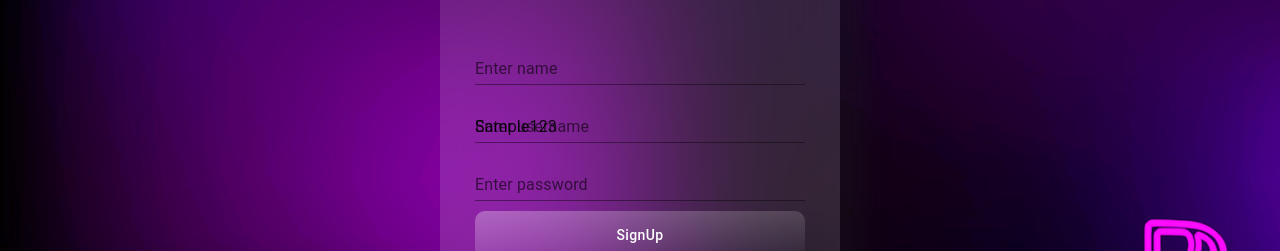
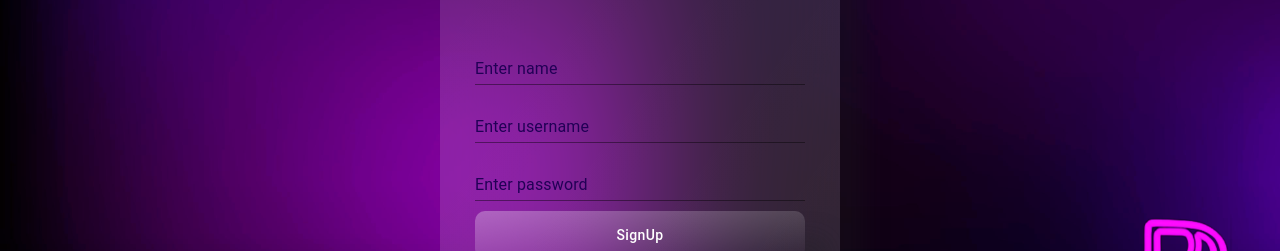
Before and after one commit to rkmdCodes/Blog-Journal-App, a React (Create React App) app in the folder client/: page /login in a window 1280 px wide. Both pictures are taken after typing "Sample", "Sample123" into the empty fields and a click on the button "Create Account". Shown: the part 247-498 px from the top of the page. Built offline with nearby package versions, Linux system fonts and the light colour scheme.

Commit message:
Updated bugs related to styling

```diff
--- a/client/src/Components/Account/Login.jsx
+++ b/client/src/Components/Account/Login.jsx
@@ -282,19 +282,41 @@ const Login = ({ isUserAuthenticated }) => {
               variant="standard"
               onChange={(e) => onInputChange(e)}
               name="name"
+              value={signup.name}
               label="Enter name"
+              color="secondary"
+              InputProps={{
+                style: {
+                  color: "white",
+                 }}}
+              InputLabelProps={{ style: { color: "#220056" } }}
             />
             <TextField
               variant="standard"
+              value={signup.username}
               onChange={(e) => onInputChange(e)}
               name="username"
+              color="secondary"
               label="Enter username"
+              InputProps={{
+                style: {
+                  color: "white",
+                 }}}
+              InputLabelProps={{ style: { color: "#220056" } }}
             />
             <TextField
               variant="standard"
+              value={signup.password}
               onChange={(e) => onInputChange(e)}
               name="password"
+              color="secondary"
+              type="password"
               label="Enter password"
+              InputProps={{
+                style: {
+                  color: "white",
+                 }}}
+              InputLabelProps={{ style: { color: "#220056" } }}
               onKeyPress={(event) => {
                 if (event.key === "Enter") {
                   signupUser();
--- a/client/src/Components/create/CreatePost.jsx
+++ b/client/src/Components/create/CreatePost.jsx
@@ -15,52 +15,82 @@ import { API } from "../../service/api.js";
 
 
 
+const Container = styled(Box)`
+    margin: 50px 100px
+`;
 
 
-const Container = styled(Box)(({ theme }) => ({
-  margin: '50px 100px',
-  [theme.breakpoints.down('md')]: {
-      margin: 0
-  },
-}));
-
-const Image = styled("img")({
-  height: "50vh",
-  width: "100%",
-  objectFit: "cover",
+const Image = styled('img')({
+    width: '100%',
+    objectFit: 'cover',
+    height: '50vh'
 });
 
 const StyledFormControl = styled(FormControl)`
-  margin-top: 10x;
-  display: flex;
-  flex-direction: row;
+    margin-top: 10px;
+    display: flex;
+    flex-direction: row;
+
 `;
 
 const InputTextField = styled(InputBase)`
-  flex: 1;
-  margin: 0px 30px;
-  font-size: 25px;
+flex: 1;
+margin: 0 30px;
+font-size: 25px;
+color: #ffffff ;
+backdrop-filter: blur(50px);
+border-radius: 7px;
+  box-shadow: 10px 10px 10px rgba(30, 30, 30, 0.3);
+  background-image:linear-gradient(to bottom right, rgba(255,255,255,0.15), rgba(255,255,255,0.15));
+
+  &:hover {
+    background: transparent;
+    background-image:linear-gradient(to bottom right, rgba(255,255,255,0.3), rgba(255,255,255,0.3));
+  }
 `;
 
-const TextArea = styled(TextareaAutosize)`
-  width: 100%;
+const PublishButton = styled(Button)`
+text-transform: none;
+  background: transparent;
+  height: 48px;
+  border-radius: 7px;
+  box-shadow: 25px 25px 25px rgba(30, 30, 30, 0.3);
+  background-image:linear-gradient(to bottom right, rgba(255,255,255,0.5), rgba(255,255,255,0.2));
+  transition: all 0.7s ease;
+
+  &:hover {
+    background: #f913fa;
+    background-image:linear-gradient(to bottom right, rgba(255,255,255,0.3), rgba(255,255,255,0));
+  }
+`;
+
+const Textarea = styled(TextareaAutosize)`
+  width: 90%;
   margin-top: 50px;
   font-size: 18px;
   border: none;
+  background: transparent;
+  box-shadow: 25px 25px 25px rgba(30, 30, 30, 0.3);
+  background-image:linear-gradient(to bottom right, rgba(255,255,255,0.1), rgba(255,255,255,0.1));
+  color: #ffffff ;
+  &:hover {
+    background: transparent;
+    background-image:linear-gradient(to bottom right, rgba(255,255,255,0.3), rgba(255,255,255,0.3));
+  }
+
   &:focus-visible {
-    outline: none;
+    outline: none
   }
 `;
 
 const initialPost = {
-  title: "",
-  description: "",
-  picture: "",
-  username: "",
-  categories: "",
-  createdDate: new Date(),
-};
-
+  title: '',
+  description: '',
+  picture: '',
+  username: '',
+  categories: '',
+  createDate: new Date()
+}
 const CreatePost = () => {
   const location = useLocation();
   const navigate = useNavigate();
@@ -128,7 +158,7 @@ const CreatePost = () => {
       <Image src={url} alt="banner" />
       <StyledFormControl>
         <label htmlFor="fileInput">
-          <AddPhotoAlternateIcon fontSize="large" color="action" />
+          <AddPhotoAlternateIcon fontSize="large" color="secondary" />
         </label>
         <input
           type="file"
@@ -141,10 +171,10 @@ const CreatePost = () => {
           name="title"
           placeholder="Title"
         />
-        <Button onClick={() => savePost()} variant="contained" color="primary">Publish</Button>
+        <PublishButton onClick={() => savePost()} variant="contained" color="primary">Publish</PublishButton>
       </StyledFormControl>
 
-      <TextArea
+      <Textarea
         minRows={5}
         placeholder="Tell Your Story!"
         name="description"
--- a/client/src/Components/details/DetailView.jsx
+++ b/client/src/Components/details/DetailView.jsx
@@ -115,7 +115,7 @@ const DetailView = () => {
           <Link to={`/update/${post._id}`}>
             <EditIcon color="primary"/>
           </Link>
-          <DeleteIcon onClick={()=>deleteBlog()} color="error" />
+          <Delete onClick={()=>deleteBlog()} color="error" />
           </>
           :
           <>
```
